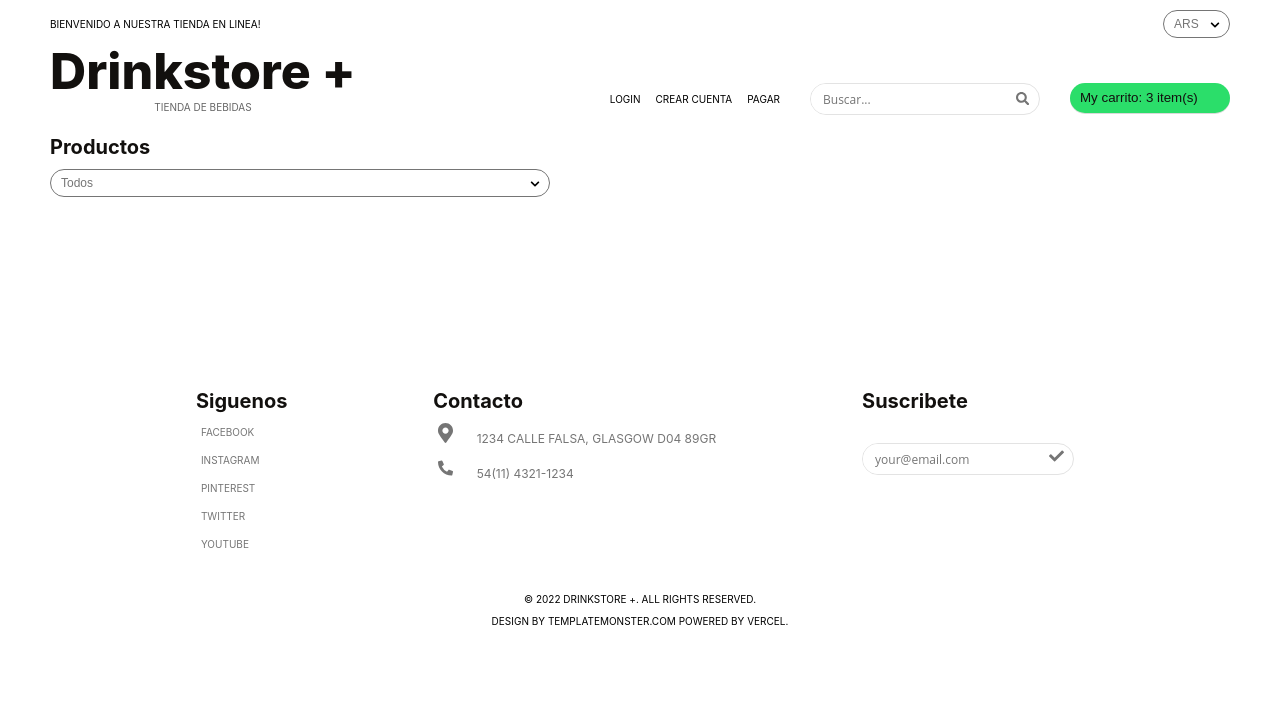
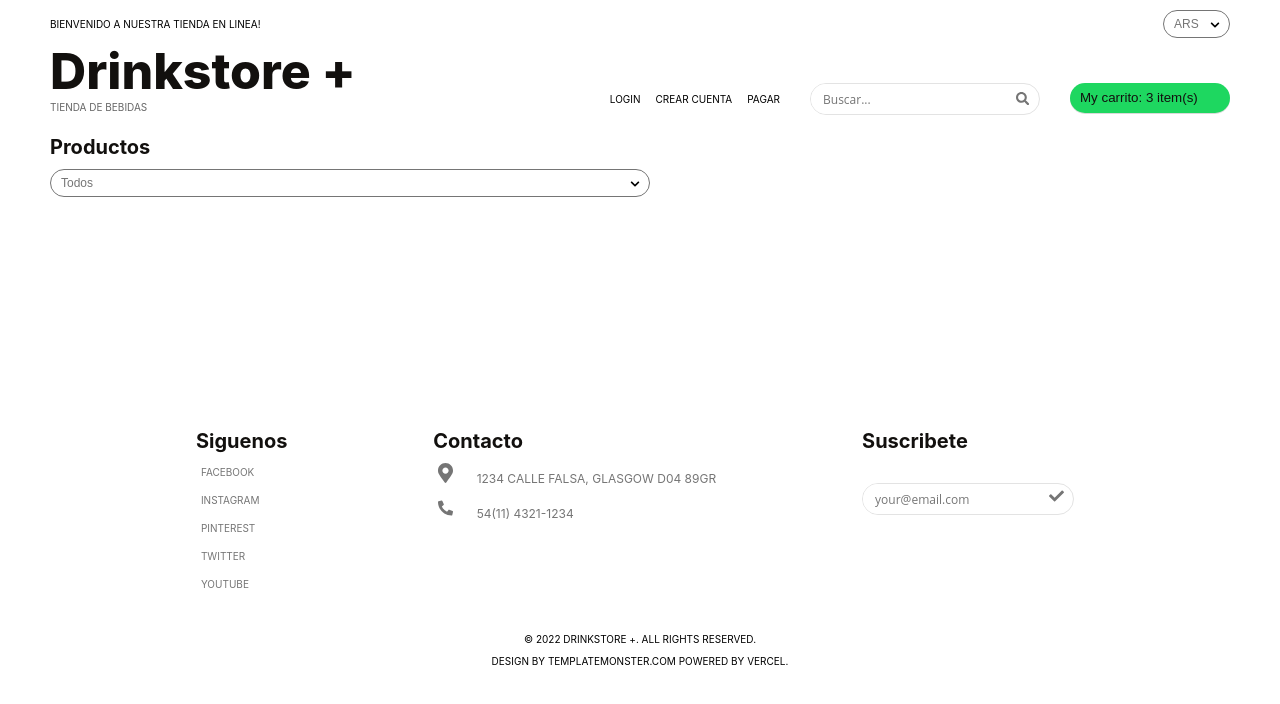
Before and after one commit to JonatanGarbuyo/ZXVentures_Front-end_Challenge, a Next.js app: page / in a window 1280 px wide. Shown: the top 704 px of the page. Built offline with nearby package versions, Linux system fonts and the light colour scheme.

Commit message:
change styles

```diff
--- a/components/styles/Header.styled.tsx
+++ b/components/styles/Header.styled.tsx
@@ -37,6 +37,12 @@
     color: #666;
     text-transform: uppercase;
   }
+
+  @media (min-width: 1024px) {
+    span {
+      text-align: left;
+    }
+  }
 `
 
 export const HeaderLogin = styled.ul`
--- a/components/styles/Select.styled.tsx
+++ b/components/styles/Select.styled.tsx
@@ -6,7 +6,14 @@
 
 export const SelectWrapper = styled.div`
   position: relative;
-  max-width: 500px;
+
+  @media (min-width: 768px) {
+    max-width: 600px;
+  }
+
+  @media (min-width: 1024px) {
+    margin-right: 0;
+  }
 `
 
 export const StyledSelect = styled.select`
--- a/components/styles/footer/Copyright.styled.jsx
+++ b/components/styles/footer/Copyright.styled.jsx
@@ -3,6 +3,7 @@
 export const StyledFooter = styled.footer`
   display: flex;
   flex-direction: column;
+  margin-top: 4rem;
 
   a {
     line-height: 1.5rem;
--- a/styles/globals.css
+++ b/styles/globals.css
@@ -43,7 +43,7 @@
   --color-brand-muted-emerald: #00f593;
   --color-brand-muted-coral: #ff8280;
   --color-brand-muted-ocean: #1345aa;
-  --color-brand-accent-spotify: #2bde6a;
+  --color-brand-accent-spotify: #1ed760;
   --color-brand-accent-grape: #5c16c5;
   --color-brand-accent-dragonfruit: #ff38db;
   --color-brand-accent-carrot: #e69900;
@@ -51,6 +51,7 @@
   --color-brand-accent-lime: #00f593;
   --color-brand-accent-turquoise: #00f0f0;
   --color-brand-accent-eggplant: #451093;
+  --color-brand-accent-blueviolet: #8c2ce5;
   --color-brand-accent-wine: #ae1392;
   --color-brand-accent-slime: #00f593;
   --color-brand-accent-seafoam: #8fffd2;
```
